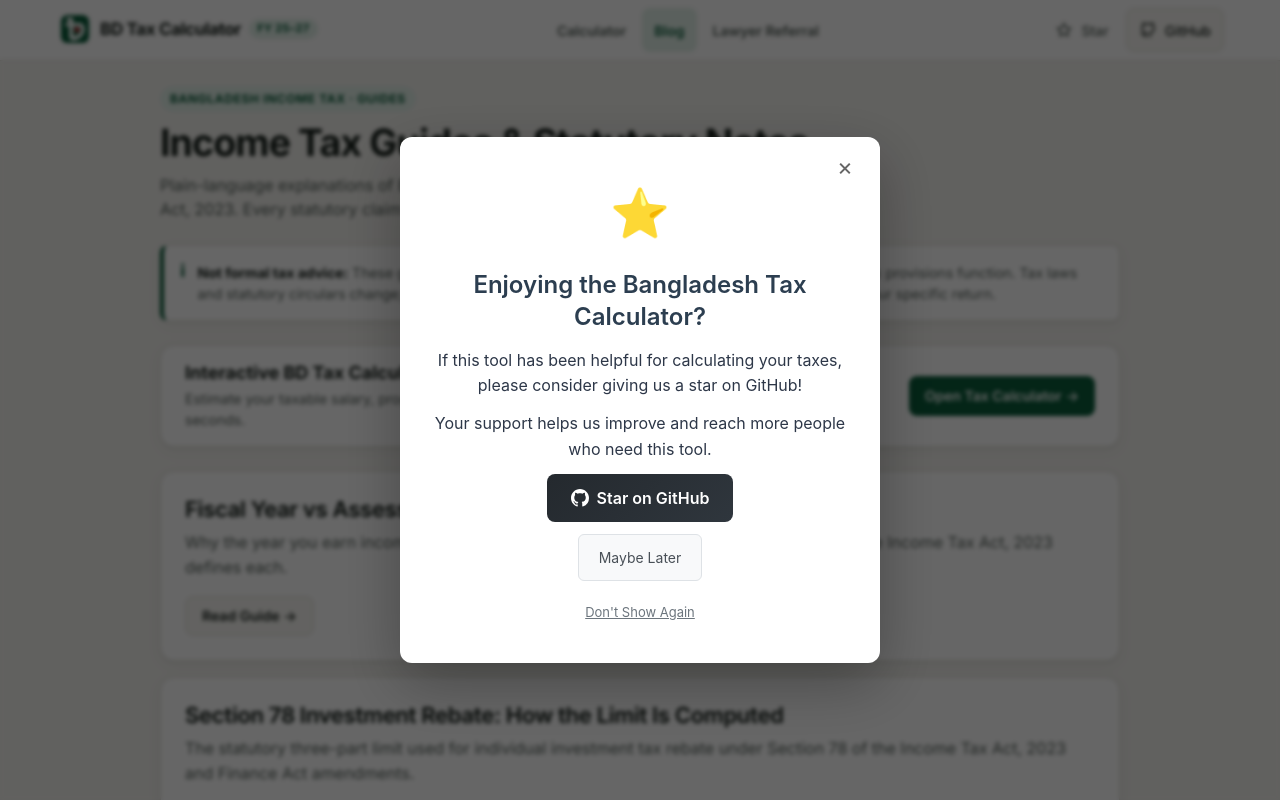
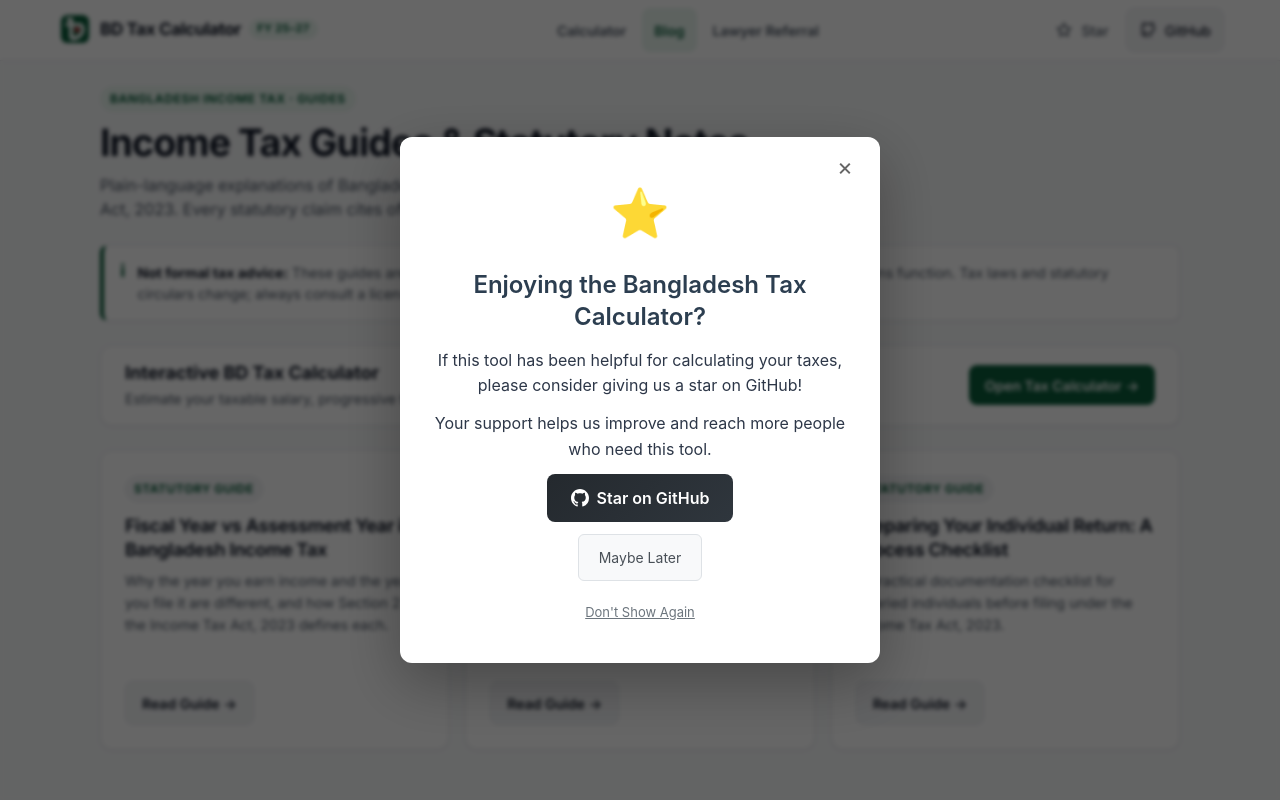
Before and after one commit to nadimtuhin/tax-calculator, a Vue app: page /blog in a window 1280 px wide. Shown: the top 800 px of the page. Built offline with nearby package versions, Linux system fonts and the light colour scheme.

Commit message:
feat(ui): Mobbin-informed light visual polish across calculator, blog, and referrals

```diff
--- a/src/assets/styles/tokens.css
+++ b/src/assets/styles/tokens.css
@@ -1,34 +1,37 @@
 :root {
+  /* ponytail: CSS custom properties provide native theme tokens without runtime styling overhead. Upgrade to full CSS design system if multi-theme is needed. */
   color-scheme: light;
-  --bg: #f3f2ee;
+  --bg: #f8f9fa;
   --surface: #ffffff;
-  --surface-muted: #f7f6f2;
-  --border: #e3e1d9;
-  --border-strong: #c9c6ba;
-  --text: #17201b;
-  --text-muted: #55605a;
+  --surface-muted: #f3f4f6;
+  --border: #e5e7eb;
+  --border-strong: #d1d5db;
+  --text: #111827;
+  --text-muted: #4b5563;
+  --text-subtle: #6b7280;
 
   --accent: #0a5c3a;
   --accent-hover: #07492e;
-  --accent-soft: #e1f0e8;
+  --accent-soft: #e8f5ee;
   --on-accent: #ffffff;
 
   --good: #0a6b3d;
-  --good-soft: #e1f0e8;
-  --warn: #7a4300;
-  --warn-soft: #fdeccd;
-  --bad: #b3261e;
-  --bad-soft: #fbe4e1;
-  --info: #1d5fa8;
+  --good-soft: #e8f5ee;
+  --warn: #854d0e;
+  --warn-soft: #fef9c3;
+  --bad: #b91c1c;
+  --bad-soft: #fee2e2;
+  --info: #1d4ed8;
 
   --focus-ring: 0 0 0 3px var(--surface), 0 0 0 5px var(--accent);
 
   --radius-sm: 8px;
-  --radius: 14px;
-  --radius-lg: 20px;
-  --radius-pill: 999px;
-  --shadow: 0 1px 2px rgba(23, 32, 27, 0.06), 0 4px 16px rgba(23, 32, 27, 0.05);
-  --shadow-lg: 0 8px 32px rgba(23, 32, 27, 0.14);
+  --radius: 12px;
+  --radius-lg: 16px;
+  --radius-pill: 9999px;
+  --shadow: 0 1px 3px 0 rgba(17, 24, 39, 0.04), 0 1px 2px -1px rgba(17, 24, 39, 0.04);
+  --shadow-md: 0 4px 6px -1px rgba(17, 24, 39, 0.05), 0 2px 4px -2px rgba(17, 24, 39, 0.04);
+  --shadow-lg: 0 10px 15px -3px rgba(17, 24, 39, 0.06), 0 4px 6px -4px rgba(17, 24, 39, 0.04);
 
   --space-1: 4px;
   --space-2: 8px;
--- a/src/components/Calculation-2026.vue
+++ b/src/components/Calculation-2026.vue
@@ -88,6 +88,7 @@ export default {
 </script>
 
 <style scoped>
+/* ponytail: Native HTML table for progressive slab calculation breakdown. Upgrade to interactive waterfall chart if visual tax progression graph is requested. */
 .invoice {
   width: 100%;
   border-collapse: collapse;
--- a/src/components/Investment.vue
+++ b/src/components/Investment.vue
@@ -168,6 +168,7 @@ export default {
 </script>
 
 <style scoped>
+/* ponytail: Native HTML table for Section 78 investment lines. Upgrade to card-based form if individual investment documentation uploads are added. */
 .empty-state {
   margin-bottom: var(--space-4);
   padding: var(--space-4);
--- a/src/components/Navbar.vue
+++ b/src/components/Navbar.vue
@@ -25,11 +25,11 @@
       </div>
 
       <!-- Primary nav links -->
-      <nav class="primary-nav" aria-label="Site pages">
+      <div class="primary-nav" aria-label="Site pages">
         <router-link to="/" class="nav-link" exact>Calculator</router-link>
         <router-link to="/blog" class="nav-link" :class="{ 'router-link-active': $route.path.startsWith('/blog') }">Blog</router-link>
         <router-link to="/referrals" class="nav-link">Lawyer Referral</router-link>
-      </nav>
+      </div>
 
       <!-- Action buttons -->
       <div class="navbar-actions">
@@ -292,6 +292,7 @@ export default {
 </script>
 
 <style scoped>
+/* ponytail: Flexbox navbar with CSS wrap. Upgrade to full mobile drawer component if site navigation exceeds 4 primary routes. */
 .skip-link {
   position: absolute;
   top: -48px;
--- a/src/components/Salaries.vue
+++ b/src/components/Salaries.vue
@@ -202,6 +202,7 @@ export default {
 </script>
 
 <style scoped>
+/* ponytail: Native HTML table with horizontal scroll wrapper for monthly earnings. Upgrade to virtualized data grid if multi-year monthly editing is required. */
 .unit-note {
   margin: 0 0 var(--space-3);
   font-size: var(--text-sm);
--- a/src/components/TaxComparison.vue
+++ b/src/components/TaxComparison.vue
@@ -339,6 +339,7 @@ export default {
 </script>
 
 <style scoped>
+/* ponytail: Single sticky verdict card with CSS grid comparison tiles. Upgrade to modal dialog if more breakdown charts are added. */
 .tax-comparison-summary {
   background: var(--surface);
   border: 1px solid var(--border);
--- a/src/components/TaxpayerProfile.vue
+++ b/src/components/TaxpayerProfile.vue
@@ -216,6 +216,7 @@ export default {
 </script>
 
 <style scoped>
+/* ponytail: Native accessible radio chips and toggle switches. Upgrade to design-system component library if multi-brand theming is introduced. */
 .taxpayer-profile {
   display: flex;
   flex-direction: column;
--- a/src/pages/Blog.vue
+++ b/src/pages/Blog.vue
@@ -33,6 +33,9 @@
           :key="post.slug"
           class="post-card"
         >
+          <div class="card-badge-row" aria-hidden="true">
+            <span class="card-tag">Statutory Guide</span>
+          </div>
           <header class="card-header">
             <h2>
               <router-link :to="`/blog/${post.slug}`" class="post-title-link">
@@ -73,7 +76,7 @@ export default {
 }
 
 .blog-container {
-  max-width: 960px;
+  max-width: 1080px;
   margin: 0 auto;
 }
 
@@ -196,31 +199,70 @@ export default {
   }
 }
 
+/* ponytail: CSS grid 3-column on desktop and single column on mobile. Upgrade to masonry if varying excerpt length distorts layout. */
 .posts-grid {
-  display: flex;
-  flex-direction: column;
+  display: grid;
+  grid-template-columns: 1fr;
   gap: var(--space-4);
 }
 
+@media (min-width: 640px) {
+  .posts-grid {
+    grid-template-columns: repeat(2, 1fr);
+  }
+}
+
+@media (min-width: 960px) {
+  .posts-grid {
+    grid-template-columns: repeat(3, 1fr);
+  }
+}
+
 .post-card {
+  display: flex;
+  flex-direction: column;
   background-color: var(--surface);
   border: 1px solid var(--border);
   border-radius: var(--radius);
   padding: var(--space-5);
   box-shadow: var(--shadow);
-  transition: border-color 0.15s, box-shadow 0.15s;
+  transition: border-color 0.15s, box-shadow 0.15s, transform 0.15s;
 }
 
 .post-card:hover {
   border-color: var(--border-strong);
-  box-shadow: 0 4px 20px rgba(23, 32, 27, 0.08);
+  box-shadow: var(--shadow-md);
+  transform: translateY(-2px);
+}
+
+.card-badge-row {
+  margin-bottom: var(--space-3);
+}
+
+.card-tag {
+  display: inline-flex;
+  align-items: center;
+  padding: 3px 8px;
+  border-radius: var(--radius-pill);
+  background: var(--surface-muted);
+  border: 1px solid var(--border);
+  color: var(--accent);
+  font-size: var(--text-xs);
+  font-weight: 700;
+  letter-spacing: 0.04em;
+  text-transform: uppercase;
+}
+
+.card-header {
+  margin-bottom: var(--space-2);
 }
 
 .post-card h2 {
-  font-size: var(--text-xl);
+  font-size: 1.125rem;
   font-weight: 650;
   letter-spacing: -0.015em;
-  margin-bottom: var(--space-2);
+  line-height: 1.35;
+  margin: 0;
 }
 
 .post-title-link {
@@ -236,21 +278,23 @@ export default {
 
 .post-excerpt {
   color: var(--text-muted);
-  font-size: var(--text-base);
+  font-size: var(--text-sm);
   line-height: 1.55;
-  margin-bottom: var(--space-4);
+  margin-bottom: var(--space-5);
+  flex-grow: 1;
 }
 
 .card-footer {
   display: flex;
   justify-content: flex-start;
+  margin-top: auto;
 }
 
 .read-more-btn {
   display: inline-flex;
   align-items: center;
   gap: var(--space-1);
-  min-height: 40px;
+  min-height: 44px;
   padding: 0 var(--space-4);
   background: var(--surface-muted);
   border: 1px solid var(--border);
--- a/src/pages/BlogPost.vue
+++ b/src/pages/BlogPost.vue
@@ -129,6 +129,7 @@ export default {
 </script>
 
 <style scoped>
+/* ponytail: 65-character max-width container for reading column. Upgrade to sidebar layout if table-of-contents is needed. */
 .article-page {
   min-height: calc(100vh - 64px);
   padding: var(--space-5) var(--space-4) var(--space-6);
@@ -136,9 +137,9 @@ export default {
 }
 
 .article-container {
-  max-width: 760px;
+  max-width: 720px;
   margin: 0 auto;
-  padding: var(--space-5);
+  padding: var(--space-6) var(--space-5);
   background: var(--surface);
   border: 1px solid var(--border);
   border-radius: var(--radius);
@@ -229,12 +230,12 @@ export default {
   display: inline-flex;
   align-items: center;
   gap: var(--space-1);
-  min-height: 38px;
+  min-height: 44px;
   padding: 0 var(--space-4);
   background: var(--accent);
   color: var(--on-accent);
   border-radius: var(--radius-sm);
-  font-size: var(--text-xs);
+  font-size: var(--text-sm);
   font-weight: 600;
   text-decoration: none;
   white-space: nowrap;
@@ -264,7 +265,14 @@ export default {
     align-items: flex-start;
   }
 }
-.back-link { color: var(--accent); font-weight: 600; text-decoration: none; }
+.back-link {
+  display: inline-flex;
+  align-items: center;
+  min-height: 44px;
+  color: var(--accent);
+  font-weight: 600;
+  text-decoration: none;
+}
 .back-link:hover { text-decoration: underline; }
 
 .not-found { max-width: 760px; margin: var(--space-6) auto; padding: var(--space-5); }
--- a/src/pages/Home.vue
+++ b/src/pages/Home.vue
@@ -89,6 +89,7 @@ export default {
 </script>
 
 <style scoped>
+/* ponytail: Two-pane CSS grid on desktop, single-column stack on mobile. Upgrade to resizable panes if user customization is requested. */
 #home-page {
   color: var(--text);
   min-height: 100vh;
--- a/src/pages/Referrals.vue
+++ b/src/pages/Referrals.vue
@@ -151,6 +151,7 @@ export default {
 </script>
 
 <style scoped>
+/* ponytail: Native HTML form controls with disabled attribute. Upgrade to dynamic form state management if backend submission is enabled. */
 .referrals-page {
   background-color: var(--bg);
   min-height: calc(100vh - 64px);
@@ -158,7 +159,7 @@ export default {
 }
 
 .referrals-container {
-  max-width: 840px;
+  max-width: 760px;
   margin: 0 auto;
 }
 
@@ -248,9 +249,9 @@ export default {
 
 .status-banner {
   background-color: var(--surface);
-  border: 1px solid var(--border-strong);
-  border-left: 5px solid var(--warn);
-  border-radius: var(--radius-sm);
+  border: 1px solid var(--border);
+  border-left: 4px solid var(--warn);
+  border-radius: var(--radius);
   padding: var(--space-4) var(--space-5);
   margin-bottom: var(--space-5);
   box-shadow: var(--shadow);
```
Also changed, not shown: 8 other files (tests, documents, lock files or other folders).
